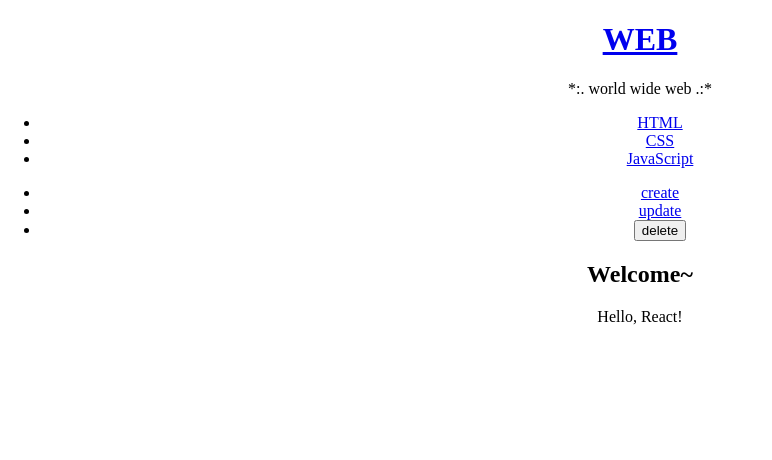
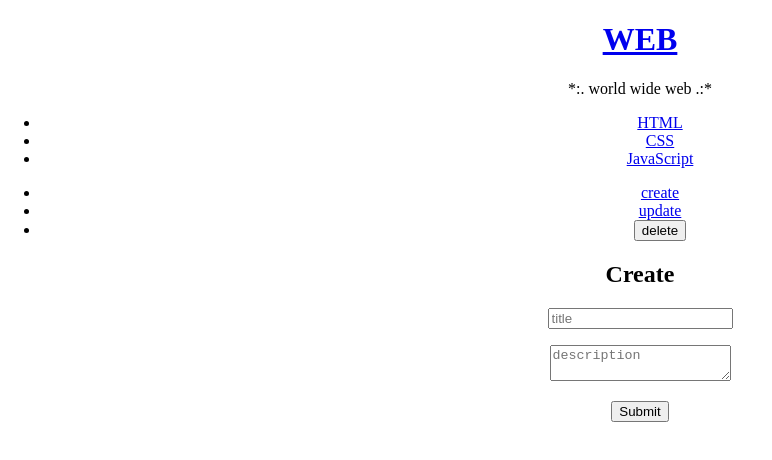
Before and after one commit to yuunseo/JavaScriptPractice, a React (Create React App) app in the folder RunToDo/project/: page / in a window 1280 px wide. Shown: the top 460 px of the page, without its empty margins (0-772 px from the left). Built offline with nearby package versions, Linux system fonts and the light colour scheme; a web font is replaced by a local one.

Commit message:
create구현

```diff
--- a/RunToDo/project/src/App.js
+++ b/RunToDo/project/src/App.js
@@ -1,15 +1,16 @@
-import './App.css'; //스타일 설정해 줄 css 파일
-import React,{Component} from 'react';
-import TOC from './components/TOC';
-import Subject from './components/Subject';
-import Content from './components/Content';
-import Control from './components/Control';
+import './App.css' //스타일 설정해 줄 css 파일
+import React,{Component} from 'react'
+import TOC from './components/TOC'
+import Subject from './components/Subject'
+import ReadContent from './components/ReadContent'
+import Control from './components/Control'
+import CreateContent from './components/CreateContent'
 
 class App extends Component {
   constructor(props){
     super(props);
     this.state = {
-      mode:'Welcome',
+      mode:'create',
       selected_content_id:2 ,
       Subject:{title:"WEB",sub:"*:. world wide web .:*"},
       contents:[
@@ -22,10 +23,11 @@
   }
 
   render(){
-    var _title,_desc = null;
+    var _title,_desc,_article = null;
     if(this.state.mode === 'Welcome'){
       _title = this.state.Welcome.title;
       _desc = this.state.Welcome.desc;
+      _article = <ReadContent title={_title} desc={_desc} /> //게시글을 볼 수 있게 하는 readContent
     }else if(this.state.mode === 'read'){
       var i = 0;
       while(i <this.state.contents.length){
@@ -37,6 +39,9 @@
         }
         i+=1;
       }
+      _article = <ReadContent title={_title} desc={_desc} />
+    }else if(this.state.mode='create'){
+      _article = <CreateContent/>
     }
 
     return(
@@ -61,9 +66,7 @@
         <Control onChangeMode={function(mode){
           this.setState({mode:mode});
         }.bind(this)}/>
-        <Content
-        title={_title}
-        desc={_desc} />
+        {_article}
       </div>
     );
   }
--- a/RunToDo/project/src/components/Control.js
+++ b/RunToDo/project/src/components/Control.js
@@ -4,15 +4,15 @@
     render(){
       return(
         <ul>
-          <li><a href="/create" onClck={function(e){
+          <li><a href="/create" onClick={function(e){
             e.preventDefault();
             this.props.onChangeMode('create');
           }.bind(this)}>create</a></li>
-          <li><a href="/update" onClck={function(e){
+          <li><a href="/update" onClick={function(e){
             e.preventDefault();
             this.props.onChangeMode('update');
           }.bind(this)}>update</a></li>
-          <li><input type="button" value="delete" onClck={function(e){
+          <li><input type="button" value="delete" onClick={function(e){
             e.preventDefault();
             this.props.onChangeMode('delete');
           }.bind(this)}></input></li>
--- /dev/null
+++ b/RunToDo/project/src/components/CreateContent.js
@@ -0,0 +1,21 @@
+import React,{Component} from 'react';
+
+class CreateContent extends Component{
+    render(){
+      return(
+        <article>
+          <h2>Create</h2>
+          <form action='/create_process' method='post'
+          onSubmit={function(e){
+            e.preventDefault();
+          }}>
+            <p><input type='text' placeholder='title'></input></p>
+            <p><textarea name="desc" placeholder='description'></textarea></p>
+            <p><input type="submit"></input></p>
+          </form>
+        </article>
+      );
+    }
+  }
+
+  export default CreateContent;
--- a/RunToDo/project/src/components/Content.js
+++ b/RunToDo/project/src/components/ReadContent.js
@@ -1,6 +1,6 @@
 import React,{Component} from 'react';
 
-class Content extends Component{
+class ReadContent extends Component{
     render(){
       return(
         <article>
@@ -11,4 +11,4 @@
     }
   }
 
-  export default Content;
+  export default ReadContent;
```
